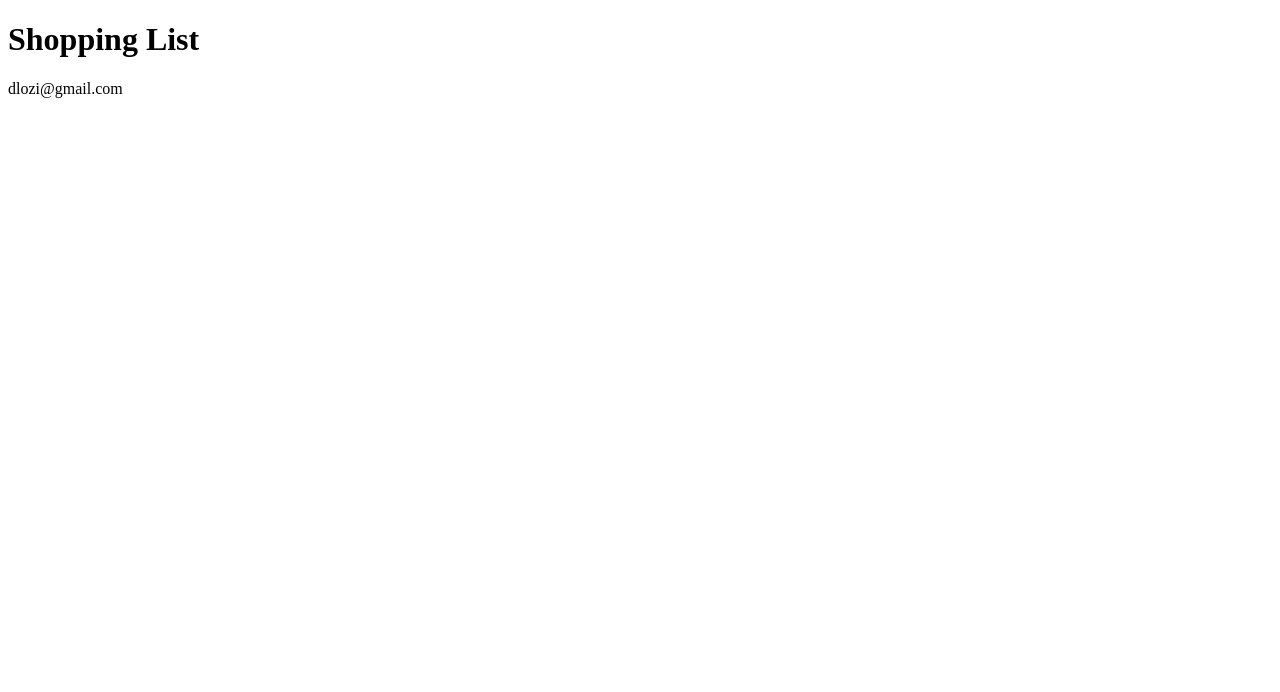
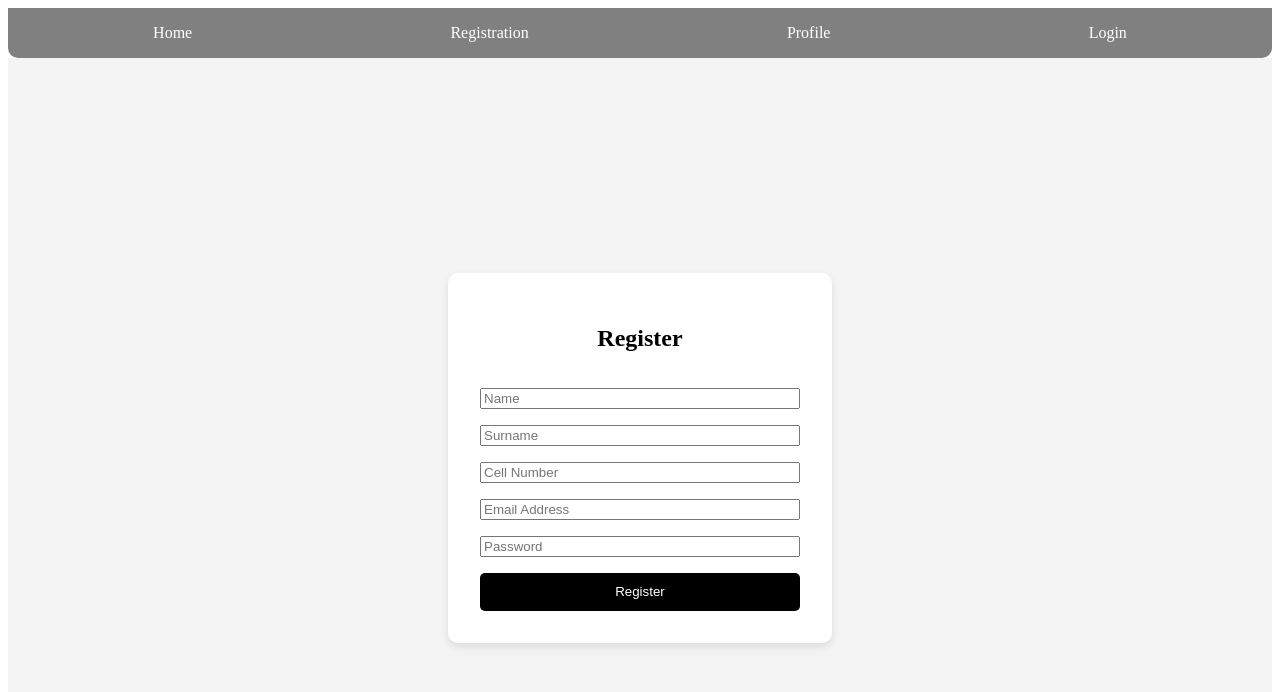
Before and after one commit to Mluleki23/Task-5-Shopping-List-App-, a React (Vite) app: page /register in a window 1280 px wide. Shown: the top 692 px of the page. Built offline with nearby package versions, Linux system fonts and the light colour scheme.

Commit message:
add Redux slice and form with email, password, name, surname, and cell number

```diff
--- a/package.json
+++ b/package.json
@@ -12,10 +12,12 @@
   "dependencies": {
     "@reduxjs/toolkit": "^2.9.0",
     "axios": "^1.12.2",
+    "crypto-js": "^4.2.0",
     "react": "^19.1.1",
     "react-dom": "^19.1.1",
     "react-icons": "^5.5.0",
-    "react-redux": "^9.2.0"
+    "react-redux": "^9.2.0",
+    "react-router-dom": "^7.9.3"
   },
   "devDependencies": {
     "@eslint/js": "^9.36.0",
--- a/src/App.tsx
+++ b/src/App.tsx
@@ -1,16 +1,19 @@
-import { useState } from 'react'
+// src/App.tsx
+import { Routes, Route } from "react-router-dom";
+import Register from "./pages/Register";
+import Login from "./pages/Login";
+import Home from "./pages/Home";
+import NavBar from "./component/NavBar";
 
-import './App.css'
-import Login from './pages/Login'
-
-function App() {
-
-
+export default function App() {
   return (
     <>
-     <Login />
+      <NavBar />
+      <Routes>
+        <Route path="/" element={<Home />} />
+        <Route path="/register" element={<Register />} />
+        <Route path="/login" element={<Login />} />
+      </Routes>
     </>
-  )
+  );
 }
-
-export default App
--- /dev/null
+++ b/src/component/NavBar.tsx
@@ -0,0 +1,36 @@
+import React from "react";
+import { Link } from "react-router-dom";
+export default function NavBar() {
+  return (
+    <div
+      className="NavBar"
+      style={{
+        backgroundColor: "grey",
+        width: "100%",
+        padding: "1rem",
+        color: "white",
+        display: "flex",
+        justifyContent: "space-around",
+        alignItems: "center",
+        boxSizing: "border-box",
+        borderRadius: "0 0 10px 10px",
+      }}
+    >
+      <Link to="/home" style={{ color: "white", textDecoration: "none" }}>
+        Home
+      </Link>
+      <Link
+        to="/Register"
+        style={{ color: "white", textDecoration: "none" }}
+      >
+        Registration
+      </Link>
+      <Link to="/profile" style={{ color: "white", textDecoration: "none" }}>
+        Profile
+      </Link>
+      <Link to="/login" style={{ color: "white", textDecoration: "none" }}>
+        Login
+      </Link>
+    </div>
+  );
+}
--- a/src/features/RegisterSlice.ts
+++ b/src/features/RegisterSlice.ts
@@ -1,28 +1,94 @@
-import { createAsyncThunk, createSlice } from "@reduxjs/toolkit";
+import { createAsyncThunk, createSlice, type PayloadAction } from "@reduxjs/toolkit";
 import axios from "axios";
 
 export interface RegisterState {
-  username: string;
+  email: string;
   password: string;
-  email: string;
+  name: string;
+  surname: string;
+  cell: string;
+  status: "idle" | "loading" | "succeeded" | "failed";
+  error: string | null;
 }
 
-// Define the initial state using that type
 const initialState: RegisterState = {
- username: "",
-    password: "",
-    email: "",
-}
+  email: "",
+  password: "",
+  name: "",
+  surname: "",
+  cell: "",
+  status: "idle",
+  error: null,
+};
+
+// Example async thunk if you call API
+export const registerUser = createAsyncThunk(
+  "register/registerUser",
+  async (userData: {
+    email: string;
+    password: string;
+    name: string;
+    surname: string;
+    cell: string;
+  }) => {
+    // replace with your real API endpoint
+    const response = await axios.post(
+      "http://localhost:5000/api/register",
+      userData
+    );
+    return response.data;
+  }
+);
 
 export const RegisterSlice = createSlice({
-  name: "counter",
-  // `createSlice` will infer the state type from the `initialState` argument
+  name: "register",
   initialState,
-  reducers: {},
+  reducers: {
+    setRegisterData: (
+      state,
+      action: PayloadAction<{
+        email: string;
+        password: string;
+        name: string;
+        surname: string;
+        cell: string;
+      }>
+    ) => {
+      state.email = action.payload.email;
+      state.password = action.payload.password;
+      state.name = action.payload.name;
+      state.surname = action.payload.surname;
+      state.cell = action.payload.cell;
+    },
+    resetRegister: (state) => {
+      state.email = "";
+      state.password = "";
+      state.name = "";
+      state.surname = "";
+      state.cell = "";
+      state.status = "idle";
+      state.error = null;
+    },
+  },
+  extraReducers: (builder) => {
+    builder
+      .addCase(registerUser.pending, (state) => {
+        state.status = "loading";
+      })
+      .addCase(registerUser.fulfilled, (state, action) => {
+        state.status = "succeeded";
+        state.email = action.payload.email;
+        state.name = action.payload.name;
+        state.surname = action.payload.surname;
+        state.cell = action.payload.cell;
+        state.password = ""; // clear for security
+      })
+      .addCase(registerUser.rejected, (state, action) => {
+        state.status = "failed";
+        state.error = action.error.message ?? "Something went wrong";
+      });
+  },
 });
 
-
-
-
-
+export const { setRegisterData, resetRegister } = RegisterSlice.actions;
 export default RegisterSlice.reducer;
--- a/src/main.tsx
+++ b/src/main.tsx
@@ -1,14 +1,16 @@
 import React from "react";
 import ReactDOM from "react-dom/client";
-import App from "./App.tsx";
-
+import { BrowserRouter } from "react-router-dom";
+import App from "./App";
 import { store } from "../store";
 import { Provider } from "react-redux";
 
 ReactDOM.createRoot(document.getElementById("root")!).render(
   <React.StrictMode>
     <Provider store={store}>
-      <App />
+      <BrowserRouter>
+        <App />
+      </BrowserRouter>
     </Provider>
   </React.StrictMode>
 );
--- /dev/null
+++ b/src/pages/Home.tsx
@@ -0,0 +1,9 @@
+import React from 'react'
+
+export default function Home() {
+  return (
+    <div>
+      ooooooooooo
+    </div>
+  )
+}
--- /dev/null
+++ b/src/pages/Register.tsx
@@ -0,0 +1,123 @@
+import React, { useState } from "react";
+import { useDispatch, useSelector } from "react-redux";
+import { registerUser, setRegisterData } from "../features/RegisterSlice";
+import { useNavigate } from "react-router-dom";
+import type { RootState } from "../../store";
+
+export default function Register() {
+  const dispatch = useDispatch();
+  const navigate = useNavigate();
+  const status = useSelector((state: RootState) => state.register.status);
+
+  const [formData, setFormData] = useState({
+    email: "",
+    password: "",
+    name: "",
+    surname: "",
+    cell: "",
+  });
+
+  const handleChange = (e: React.ChangeEvent<HTMLInputElement>) => {
+    setFormData({ ...formData, [e.target.name]: e.target.value });
+  };
+
+  const handleSubmit = (e: React.FormEvent) => {
+    e.preventDefault();
+
+    // If you want API call
+    dispatch(registerUser(formData) as any);
+
+    // If only Redux store (no API):
+    // dispatch(setRegisterData(formData));
+
+    navigate("/profile");
+  };
+
+  return (
+    <div
+      style={{
+        display: "flex",
+        justifyContent: "center",
+        minHeight: "100vh",
+        alignItems: "center",
+        background: "#F4F4F4",
+      }}
+    >
+      <form
+        onSubmit={handleSubmit}
+        style={{
+          background: "white",
+          padding: "2rem",
+          borderRadius: "10px",
+          boxShadow: "0 4px 10px rgba(0,0,0,0.1)",
+          width: "320px",
+          display: "flex",
+          flexDirection: "column",
+          gap: "1rem",
+        }}
+      >
+        <h2 style={{ textAlign: "center" }}>Register</h2>
+        <input
+          type="text"
+          name="name"
+          placeholder="Name"
+          value={formData.name}
+          onChange={handleChange}
+          required
+        />
+        <input
+          type="text"
+          name="surname"
+          placeholder="Surname"
+          value={formData.surname}
+          onChange={handleChange}
+          required
+        />
+        <input
+          type="tel"
+          name="cell"
+          placeholder="Cell Number"
+          value={formData.cell}
+          onChange={handleChange}
+          required
+        />
+        <input
+          type="email"
+          name="email"
+          placeholder="Email Address"
+          value={formData.email}
+          onChange={handleChange}
+          required
+        />
+        <input
+          type="password"
+          name="password"
+          placeholder="Password"
+          value={formData.password}
+          onChange={handleChange}
+          required
+        />
+        <button
+          type="submit"
+          style={{
+            padding: "0.7rem",
+            border: "none",
+            borderRadius: "5px",
+            backgroundColor: "black",
+            color: "white",
+            cursor: "pointer",
+          }}
+        >
+          Register
+        </button>
+        {status === "loading" && <p>Registering...</p>}
+        {status === "succeeded" && (
+          <p style={{ color: "green" }}>Registration successful!</p>
+        )}
+        {status === "failed" && (
+          <p style={{ color: "red" }}>Something went wrong.</p>
+        )}
+      </form>
+    </div>
+  );
+}
--- a/store.ts
+++ b/store.ts
@@ -1,5 +1,5 @@
 import { configureStore } from "@reduxjs/toolkit";
-import LoginReducer from "./src/features/loginSlice"
+import LoginReducer from "./src/features/LoginSlice"
 import RegisterReducer from "./src/features/RegisterSlice"
 
 
```
Also changed, not shown: src/component/Footer.tsx (added), src/component/Nav.tsx (deleted), 1 other file (tests, documents, lock files or other folders).
